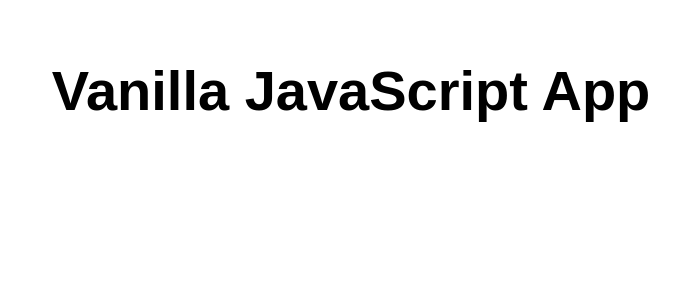
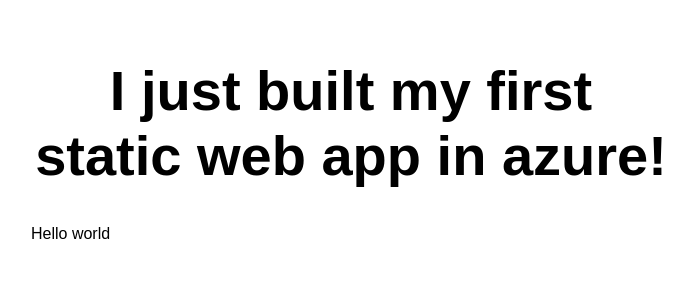
Before and after one commit to Heisenburg-z/First-Static-Web-App, a website: page src/index.html in a window 1280 px wide. Shown: the whole page, without its empty margins (289-982 px from the left). Drawn offline with Linux system fonts and the light colour scheme.

Commit message:
Update index.html

```diff
--- a/src/index.html
+++ b/src/index.html
@@ -5,12 +5,13 @@
   <meta charset="UTF-8">
   <meta name="viewport" content="width=device-width, initial-scale=1.0">
   <link rel="stylesheet" href="styles.css">
-  <title>Vanilla JavaScript App</title>
+  <title>First Web App </title>
 </head>
 
 <body>
   <main>
-    <h1>Vanilla JavaScript App</h1>
+    <h1>I just built my first static web app in azure!</h1>
+    <p>Hello world</p>
   </main>
 </body>
 
```
